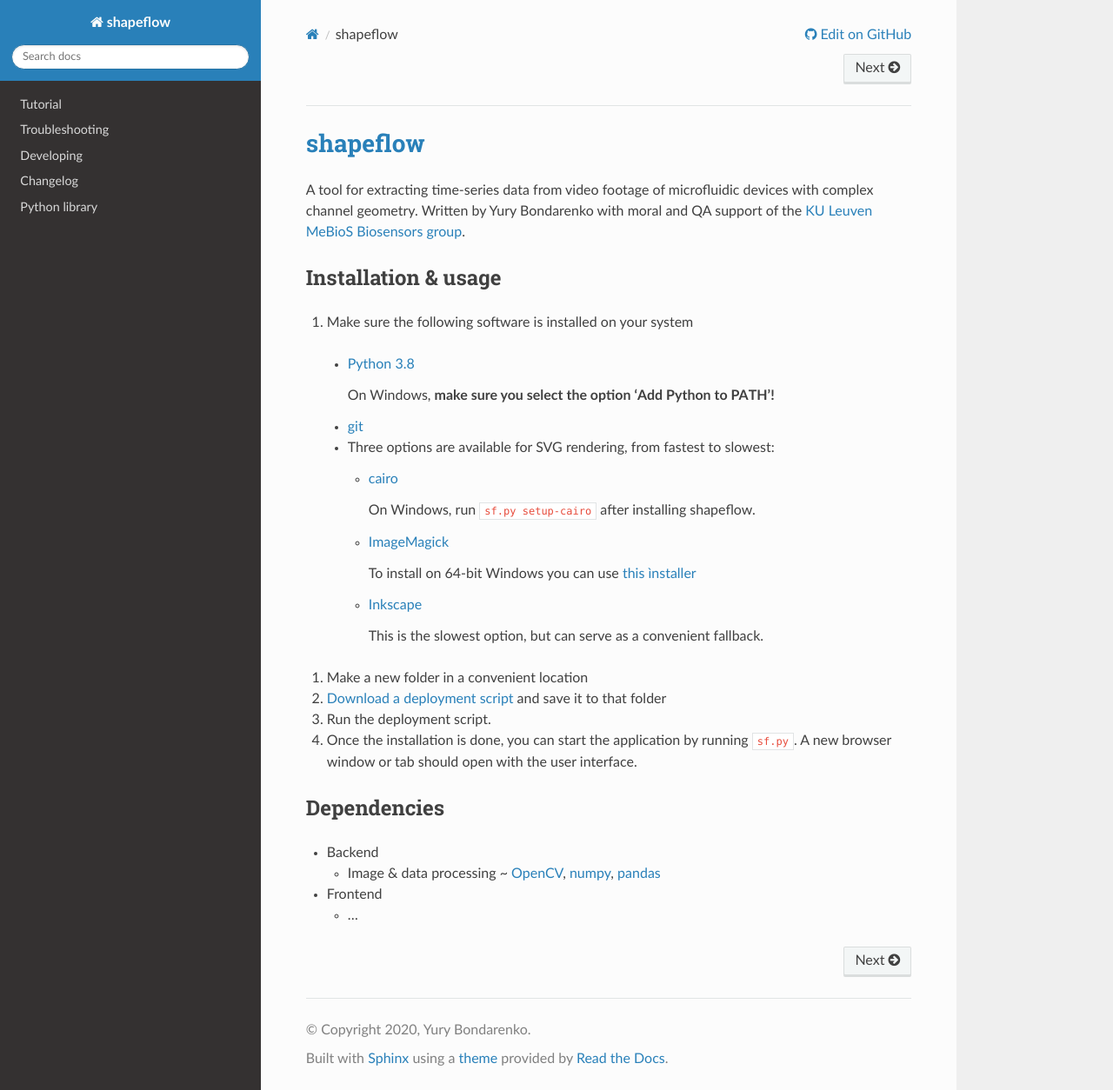
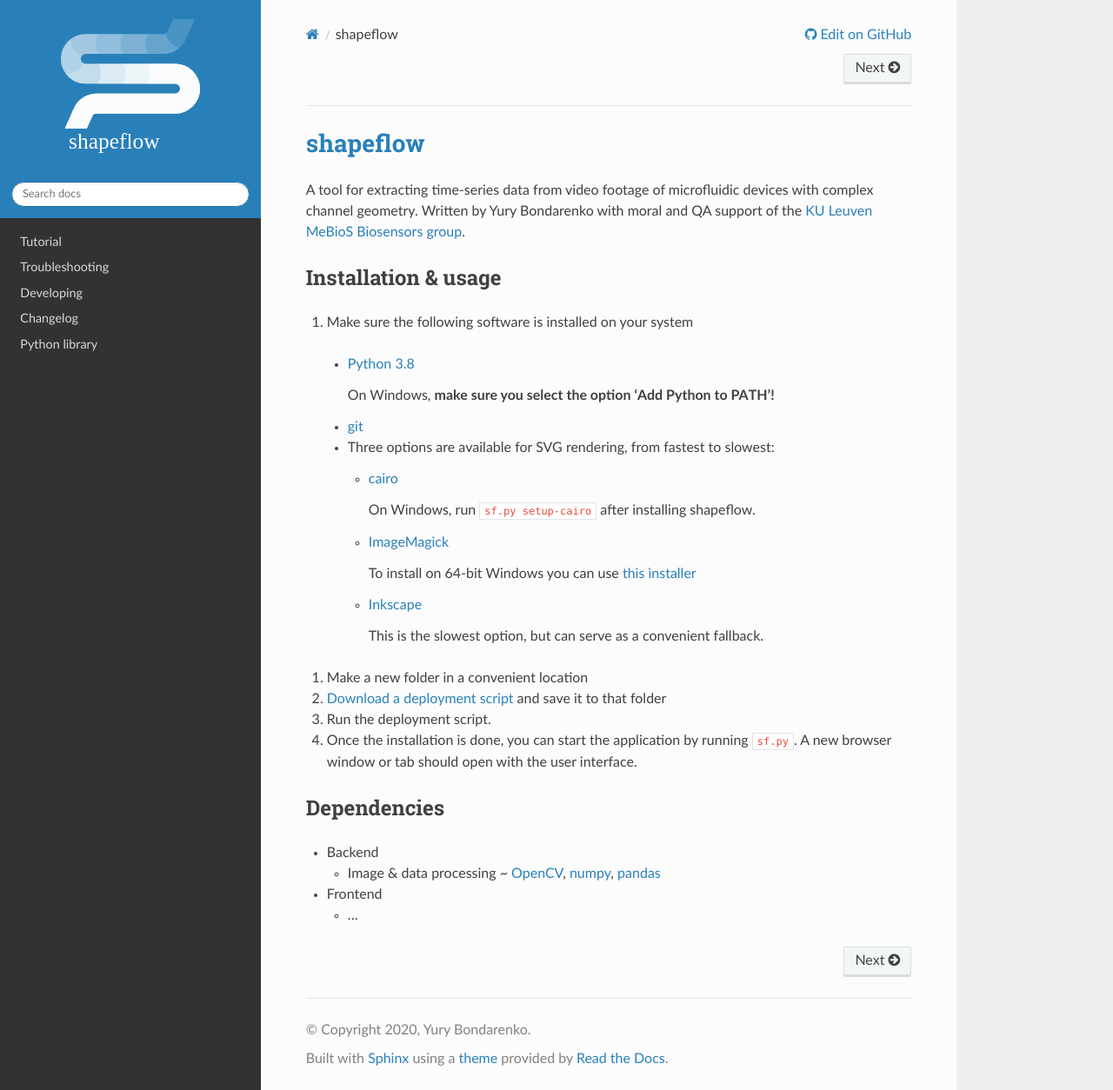
Before and after one commit to ybnd/shapeflow, a Sphinx documentation site: the page built from docs/source/index.rst, in a window 1280 px wide and 1254 px high. Shown: the whole window at 87% size. Built offline with Sphinx 7.4.7 and the Read the Docs theme 2.0.0, drawn with Linux system fonts in a browser that asks for light colours.

Commit message:
Logo in docs

```diff
--- a/docs/source/conf.py
+++ b/docs/source/conf.py
@@ -90,7 +90,10 @@
 # import sphinx_glpi_theme
 
 html_theme = "sphinx_rtd_theme"
+html_logo = "assets/shapeflow-white-text.svg"
 html_theme_options = {
+    'logo_only': True,
+    'display_version': True,
     'prev_next_buttons_location': 'both',
 }
 
```
